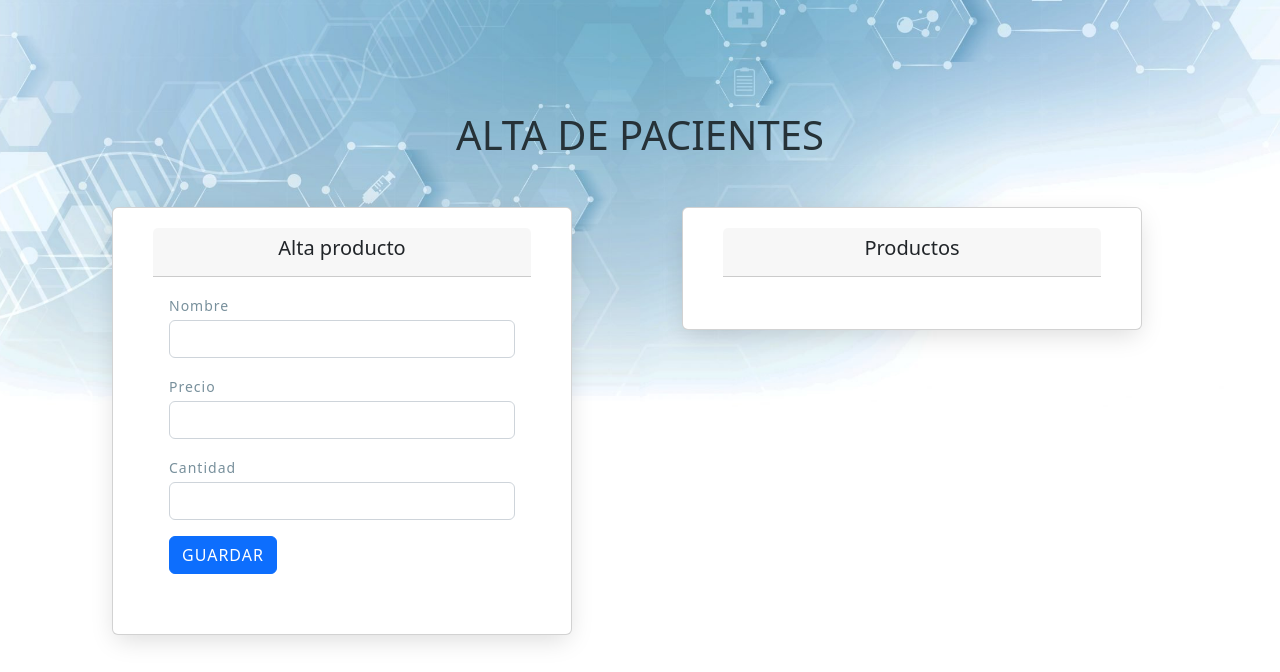
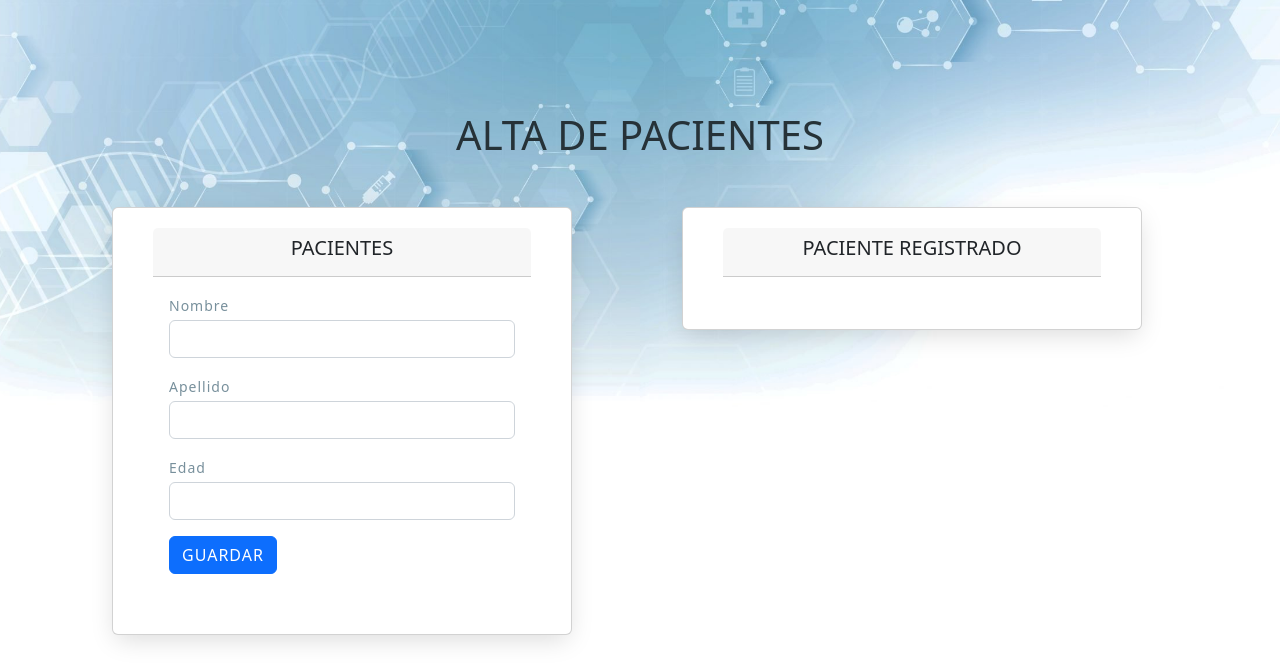
Before and after one commit to Sebas220284/Login, a Flask app: page /dashboard/ in a window 1280 px wide. Shown: the part 392-1064 px from the top of the page. Run offline with Flask 2, Linux system fonts and the light colour scheme; the visitor is signed in with stand-in values (Sample User, id 1); data that the repository does not hold is empty.

Commit message:
cambio de dashboard

```diff
--- a/templates/dashboard.html
+++ b/templates/dashboard.html
@@ -38,15 +38,15 @@
         <div class="col-md-6 mb-3">
             <div class="card">
                 <div class="card-header">
-                    <h5 class="text-center">Alta producto</h5>
+                    <h5 class="text-center">PACIENTES</h5>
                 </div>
                 <div class="card-body">
                     <form action="/products" method="POST">
                         <label>Nombre</label>
                         <input type="text" class="form-control mb-3" name="name">
-                        <label>Precio</label>
+                        <label>Apellido</label>
                         <input type="text" class="form-control mb-3" name="price">
-                        <label>Cantidad</label>
+                        <label>Edad</label>
                         <input type="text" class="form-control mb-3" name="quantity">
                         <button class="btn btn-primary" type="submit">Guardar</button>
                     </form>
@@ -57,7 +57,7 @@
         <div class="col-md-6">
             <div class="card">
                 <div class="card-header">
-                    <h5 class="text-center">Productos</h5>
+                    <h5 class="text-center">PACIENTE REGISTRADO</h5>
                 </div>
                 <div class="card-body">
                     <ul class="list-group">
@@ -67,12 +67,13 @@
                                 <div class="col">
                                     <li class="list-group-item mb-3">
                                         <form action="/edit/{{product.name}}" method="POST">
+                                            <small>Nombre</small>
                                             <input type="text" class="form-control" value="{{product.name}}" name="name">
-                                            <small>CANTIDAD</small>
+                                            <small>Apellido</small>
                                             <input type="text" class="form-control" value="{{product.quantity}}" name="quantity">
-                                            <small>PRECIO</small>
+                                            <small>Edad</small>
                                             <input type="text" class="form-control" value="{{product.price}}" name="price">
-                                            <button class="btn btn-primary btn-sm mt-3" type="submit">Editar</button>
+                                            <button class="btn btn-primary btn-sm mt-3" type="submit">Editar y guardar</button>
                                             <a href="{{url_for('delete', product_name=product.name)}}" class="btn btn-danger btn-sm mt-3">Eliminar</a>
 
                                         </form>
```
Also changed, not shown: templates/home.html (+4 -4 lines).
